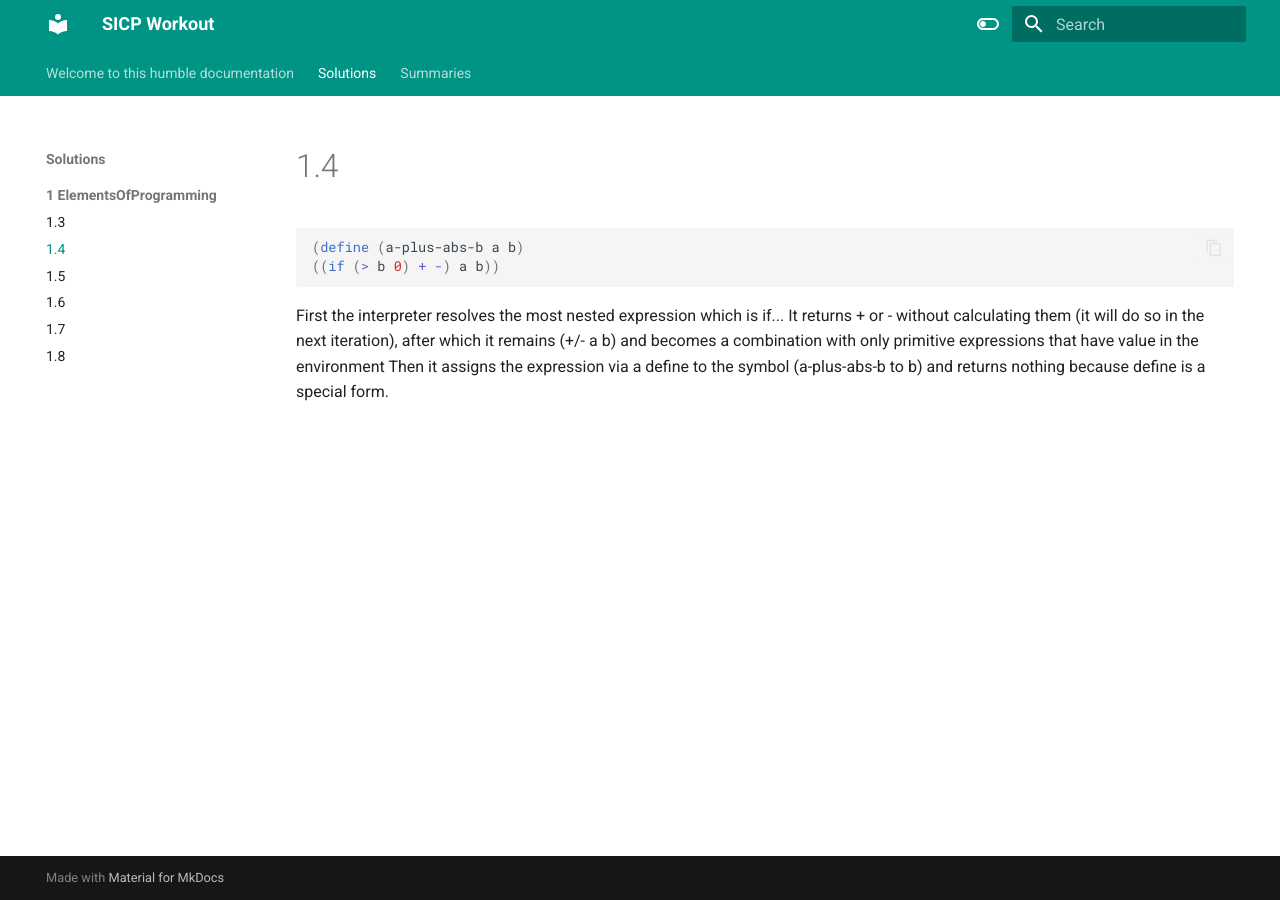
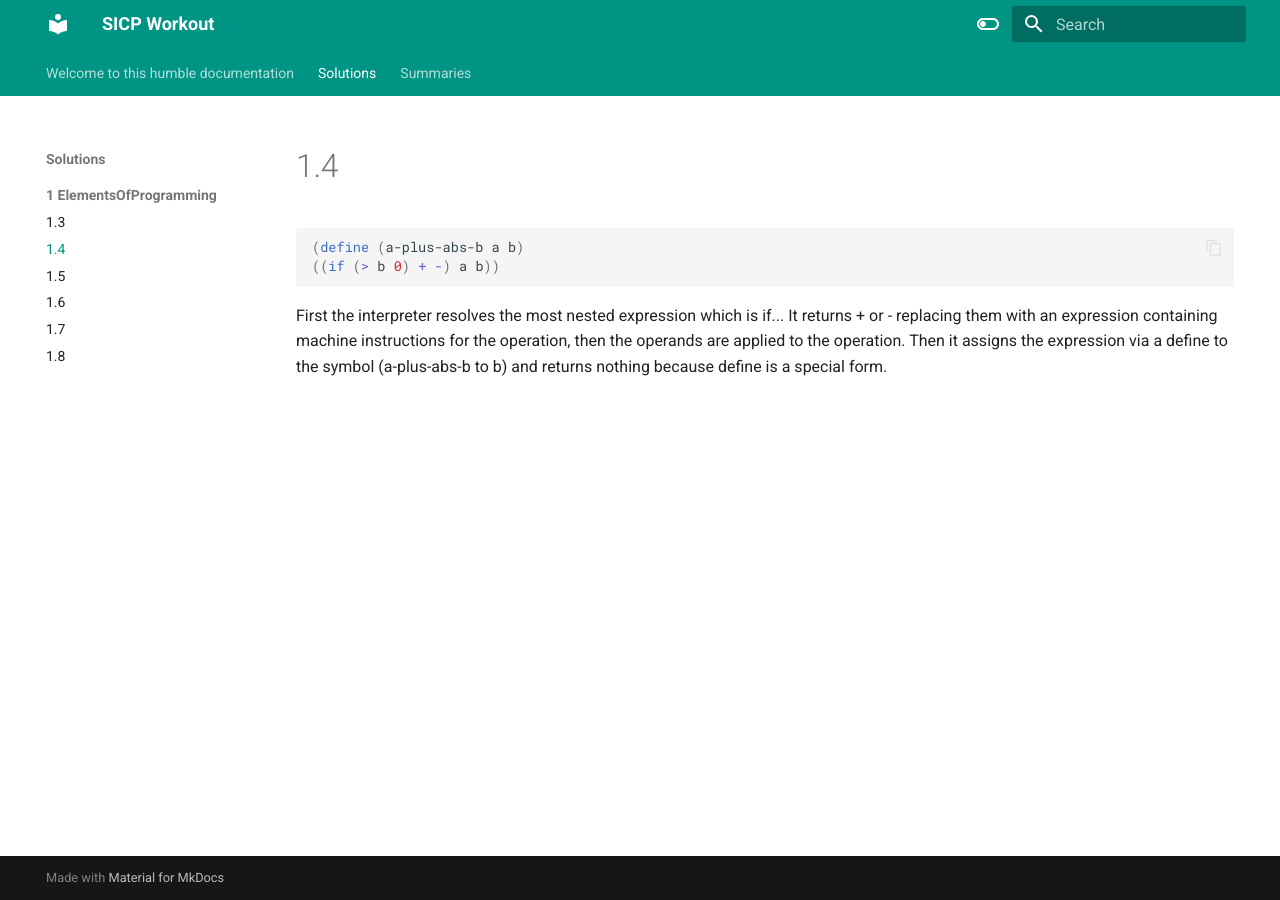
Before and after one commit to Fedda17/SICP-Workout, an MkDocs documentation site: the page built from docs/solutions/1-ElementsOfProgramming/1.4.md, in a window 1280 px wide. Built offline with MkDocs 1.6.1 and Material for MkDocs 9.7.7, drawn with Linux system fonts in a browser that asks for light colours.

````diff
--- a/docs/solutions/1-ElementsOfProgramming/1.4.md
+++ b/docs/solutions/1-ElementsOfProgramming/1.4.md
@@ -5,5 +5,5 @@
 ((if (> b 0) + -) a b))
 ```
 First the interpreter resolves the most nested expression which is if...
-It returns + or - without calculating them (it will do so in the next iteration), after which it remains (+/- a b) and becomes a combination with only primitive expressions that have value in the environment
+It returns + or - replacing them with an expression containing machine instructions for the operation, then the operands are applied to the operation.
 Then it assigns the expression via a define to the symbol (a-plus-abs-b to b) and returns nothing because define is a special form.
````
